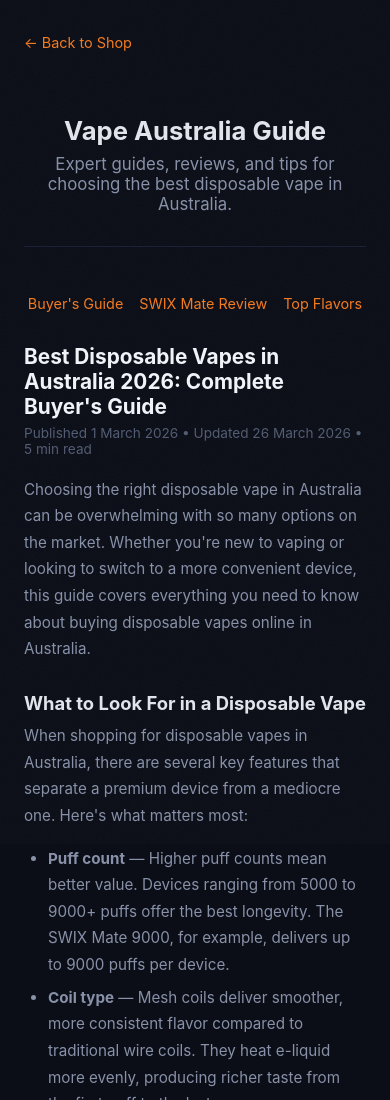
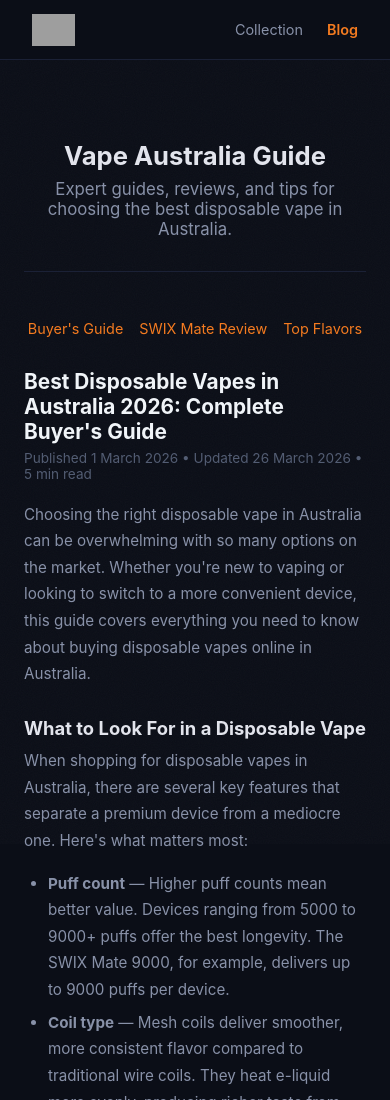
Before and after one commit to marcellozangheri96-beep/vapehaven, a website: page public/blog.html in a window 390 px wide. Shown: the top 1100 px of the page. Drawn offline with Linux system fonts and the light colour scheme; grey boxes are pictures that could not be loaded.

Commit message:
Add blog link to site navigation and blog page header
- Add "Blog" link to desktop nav bar and mobile menu
- Add sticky header with logo and nav to blog.html
- Blog is now accessible from every page on the site

Co-Authored-By: Claude Opus 4.6 <noreply@anthropic.com>

```diff
--- a/public/blog.html
+++ b/public/blog.html
@@ -146,8 +146,16 @@
 </style>
 </head>
 <body>
+<header class="site-header" style="background:var(--bg);border-bottom:1px solid var(--surface2);padding:1rem 2rem;display:flex;align-items:center;justify-content:space-between;position:sticky;top:0;z-index:100;">
+  <a href="/" style="display:flex;align-items:center;">
+    <img src="/images/logo-large.png" alt="Vaperoo" style="height:32px;">
+  </a>
+  <nav style="display:flex;gap:1.5rem;align-items:center;">
+    <a href="/" style="color:var(--text-dim);text-decoration:none;font-size:0.9rem;">Collection</a>
+    <a href="/blog.html" style="color:var(--teal);text-decoration:none;font-size:0.9rem;font-weight:600;">Blog</a>
+  </nav>
+</header>
 <div class="blog-page">
-  <a href="/" class="blog-back">&larr; Back to Shop</a>
 
   <div class="blog-header">
     <h1>Vape Australia Guide</h1>
```
Also changed, not shown: public/index.html (+2 -0 lines).
